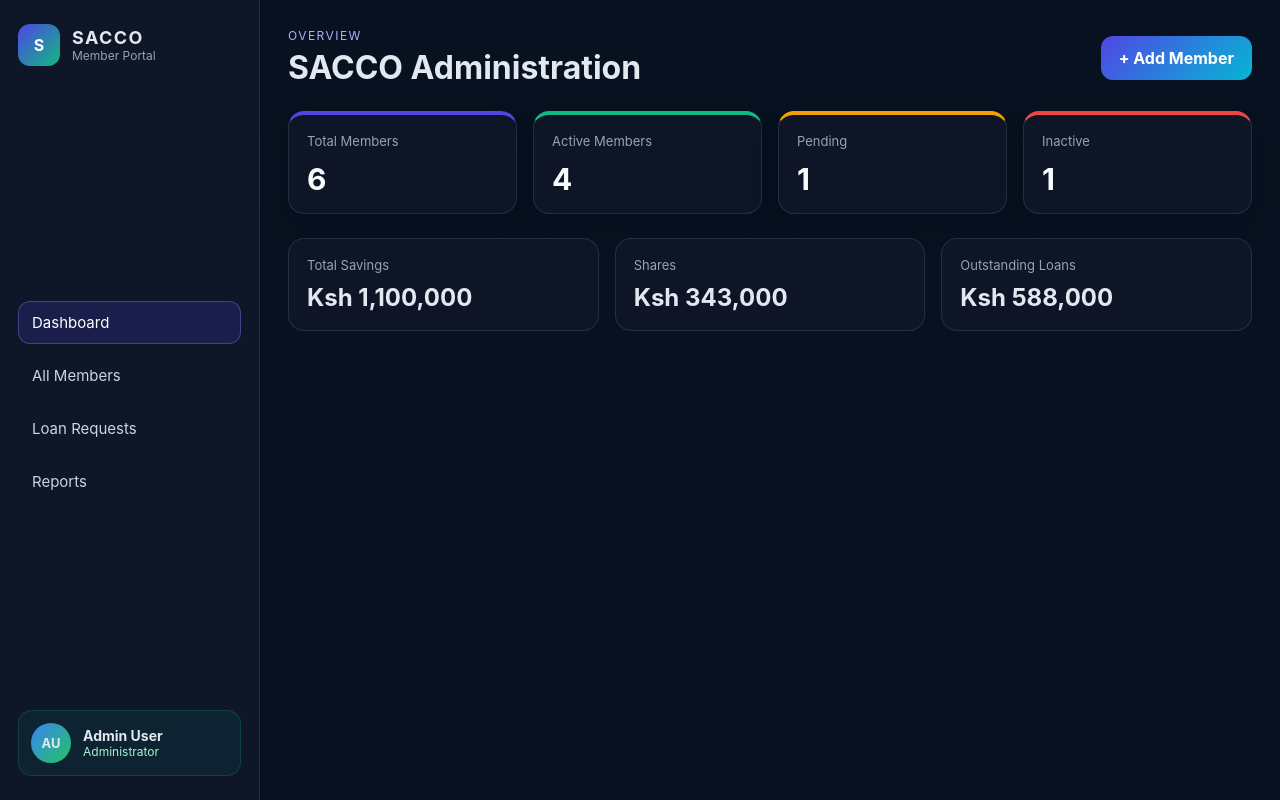
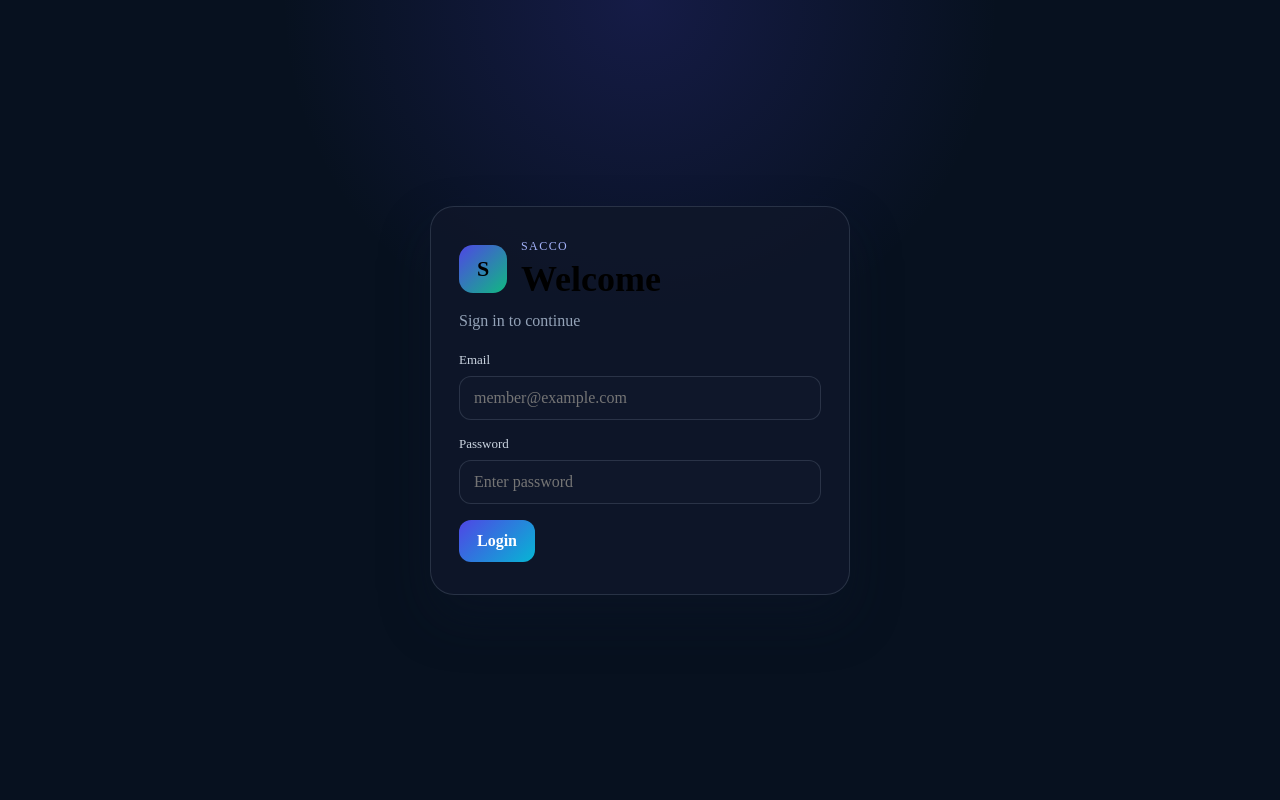
Before and after one commit to stevegilbs254-byte/sacco-system, a React app in the folder frontend/: page / in a window 1280 px wide. Built offline with nearby package versions, Linux system fonts and the light colour scheme; the HTML template or start-up script is replaced by a standard one.

Commit message:
Add member/admin role selection after login and keep the dashboard flow intact

```diff
--- a/frontend/src/App.jsx
+++ b/frontend/src/App.jsx
@@ -104,6 +104,8 @@ function App() {
   const [search, setSearch] = useState('');
   const [statusFilter, setStatusFilter] = useState('All');
   const [selectedMember, setSelectedMember] = useState(ALL_MEMBERS[0]);
+  const [isLoggedIn, setIsLoggedIn] = useState(false);
+  const [loginRole, setLoginRole] = useState('');
 
   const visibleMembers = useMemo(() => {
     return ALL_MEMBERS.filter((member) => {
@@ -120,6 +122,76 @@ function App() {
   const totalSavings = ALL_MEMBERS.reduce((sum, member) => sum + member.savings, 0);
   const totalShares = ALL_MEMBERS.reduce((sum, member) => sum + member.shares, 0);
 
+  const chooseRole = (role) => {
+    setLoginRole(role);
+    setCurrentUser({
+      name: role === 'admin' ? 'Admin User' : 'Member User',
+      role: role === 'admin' ? 'Administrator' : 'Member',
+    });
+    setIsLoggedIn(true);
+  };
+
+  const handleLogin = () => {
+    setIsLoggedIn(true);
+    setLoginRole('');
+  };
+
+  if (!isLoggedIn) {
+    return (
+      <div style={styles.loginPage}>
+        <div style={styles.loginCard}>
+          <div style={styles.logoRow}>
+            <div style={styles.logoBox}>S</div>
+            <div>
+              <div style={styles.brandText}>SACCO</div>
+              <h1 style={styles.loginTitle}>Welcome</h1>
+            </div>
+          </div>
+
+          <p style={styles.loginSubtitle}>Sign in to continue</p>
+
+          <div style={styles.formGroup}>
+            <label style={styles.label}>Email</label>
+            <input style={styles.input} type="email" placeholder="member@example.com" />
+          </div>
+
+          <div style={styles.formGroup}>
+            <label style={styles.label}>Password</label>
+            <input style={styles.input} type="password" placeholder="Enter password" />
+          </div>
+
+          <button type="button" style={styles.primaryButton} onClick={handleLogin}>Login</button>
+        </div>
+      </div>
+    );
+  }
+
+  if (isLoggedIn && !loginRole) {
+    return (
+      <div style={styles.roleSelectPage}>
+        <div style={styles.roleSelectCard}>
+          <p style={styles.kicker}>Continue as</p>
+          <h1 style={styles.roleTitle}>Choose your portal</h1>
+          <p style={styles.roleSubtitle}>Select whether you want to access the member or admin dashboard.</p>
+
+          <div style={styles.roleGrid}>
+            <button type="button" onClick={() => chooseRole('member')} style={{ ...styles.roleButton, ...styles.memberRoleButton }}>
+              <span style={styles.roleIcon}>👤</span>
+              <span style={styles.roleLabel}>Member</span>
+              <small style={styles.roleText}>View your profile, savings, and loan details.</small>
+            </button>
+
+            <button type="button" onClick={() => chooseRole('admin')} style={{ ...styles.roleButton, ...styles.adminRoleButton }}>
+              <span style={styles.roleIcon}>🛡️</span>
+              <span style={styles.roleLabel}>Admin</span>
+              <small style={styles.roleText}>Manage members, loans, and SACCO reports.</small>
+            </button>
+          </div>
+        </div>
+      </div>
+    );
+  }
+
   return (
     <div style={styles.appShell}>
       <aside style={styles.sidebar}>
@@ -127,7 +199,7 @@ function App() {
           <div style={styles.brandIcon}>S</div>
           <div>
             <div style={styles.brandTitle}>SACCO</div>
-            <div style={styles.brandSub}>Member Portal</div>
+            <div style={styles.brandSub}>{loginRole === 'admin' ? 'Admin Portal' : 'Member Portal'}</div>
           </div>
         </div>
 
@@ -159,6 +231,16 @@ function App() {
             style={{ ...styles.navButton, ...(screen === 'reports' ? styles.navButtonActive : {}) }}
           >
             Reports
+          </button>
+          <button
+            type="button"
+            onClick={() => {
+              setIsLoggedIn(false);
+              setLoginRole('');
+            }}
+            style={{ ...styles.navButton, ...styles.logoutButton }}
+          >
+            Logout
           </button>
         </nav>
 
@@ -364,6 +446,140 @@ const statusColor = (status) => {
 };
 
 const styles = {
+  loginPage: {
+    minHeight: '100vh',
+    display: 'grid',
+    placeItems: 'center',
+    background: 'radial-gradient(circle at top, rgba(79,70,229,0.2), transparent 35%), #07111f',
+    padding: '20px',
+  },
+  loginCard: {
+    width: '100%',
+    maxWidth: '420px',
+    background: 'rgba(15, 23, 42, 0.9)',
+    border: '1px solid rgba(148, 163, 184, 0.2)',
+    borderRadius: '24px',
+    padding: '32px 28px',
+    boxShadow: '0 24px 50px rgba(15, 23, 42, 0.35)',
+  },
+  logoRow: {
+    display: 'flex',
+    alignItems: 'center',
+    gap: '14px',
+    marginBottom: '12px',
+  },
+  logoBox: {
+    width: '48px',
+    height: '48px',
+    display: 'grid',
+    placeItems: 'center',
+    borderRadius: '14px',
+    background: 'linear-gradient(135deg, #4f46e5, #10b981)',
+    fontWeight: 800,
+    fontSize: '22px',
+  },
+  brandText: {
+    fontSize: '12px',
+    letterSpacing: '0.12em',
+    color: '#a5b4fc',
+    textTransform: 'uppercase',
+    marginBottom: '4px',
+  },
+  loginTitle: {
+    margin: 0,
+    fontSize: '36px',
+  },
+  loginSubtitle: {
+    margin: '0 0 22px',
+    color: '#94a3b8',
+  },
+  formGroup: {
+    display: 'flex',
+    flexDirection: 'column',
+    gap: '8px',
+    marginBottom: '16px',
+  },
+  label: {
+    fontSize: '13px',
+    color: '#cbd5e1',
+  },
+  input: {
+    width: '100%',
+    background: '#0f172a',
+    border: '1px solid rgba(148, 163, 184, 0.2)',
+    borderRadius: '12px',
+    color: '#e2e8f0',
+    padding: '12px 14px',
+    outline: 'none',
+  },
+  roleSelectPage: {
+    minHeight: '100vh',
+    display: 'grid',
+    placeItems: 'center',
+    padding: '32px',
+    background: 'radial-gradient(circle at center, rgba(14,165,233,0.18), transparent 35%)',
+  },
+  roleSelectCard: {
+    width: 'min(820px, 100%)',
+    background: 'rgba(15, 23, 42, 0.82)',
+    border: '1px solid rgba(148, 163, 184, 0.18)',
+    borderRadius: '28px',
+    padding: '36px 28px',
+    boxShadow: '0 24px 50px rgba(15, 23, 42, 0.35)',
+  },
+  roleTitle: {
+    margin: '14px 0 10px',
+    fontSize: 'clamp(2rem, 4vw, 3rem)',
+  },
+  roleSubtitle: {
+    margin: '0 0 26px',
+    color: '#94a3b8',
+    fontSize: '1.05rem',
+  },
+  roleGrid: {
+    display: 'grid',
+    gridTemplateColumns: 'repeat(2, minmax(220px, 1fr))',
+    gap: '22px',
+  },
+  roleButton: {
+    display: 'flex',
+    flexDirection: 'column',
+    alignItems: 'flex-start',
+    gap: '12px',
+    minHeight: '220px',
+    borderRadius: '22px',
+    padding: '28px 22px',
+    color: '#fff',
+    border: '1px solid rgba(255,255,255,0.08)',
+    textAlign: 'left',
+    cursor: 'pointer',
+    transition: 'transform 0.2s ease',
+  },
+  memberRoleButton: {
+    background: 'linear-gradient(135deg, #0ea5e9, #2563eb)',
+  },
+  adminRoleButton: {
+    background: 'linear-gradient(135deg, #8b5cf6, #4338ca)',
+  },
+  roleIcon: {
+    display: 'inline-flex',
+    alignItems: 'center',
+    justifyContent: 'center',
+    width: '58px',
+    height: '58px',
+    borderRadius: '16px',
+    background: 'rgba(255,255,255,0.14)',
+    fontSize: '1.8rem',
+  },
+  roleLabel: {
+    fontSize: '1.6rem',
+    fontWeight: 700,
+  },
+  roleText: {
+    color: 'rgba(255,255,255,0.8)',
+    lineHeight: 1.5,
+    fontSize: '0.96rem',
+  },
   appShell: {
     display: 'flex',
     minHeight: '100vh',
@@ -425,6 +641,11 @@ const styles = {
     background: 'rgba(79, 70, 229, 0.18)',
     color: '#fff',
     boxShadow: 'inset 0 0 0 1px rgba(129, 140, 248, 0.35)',
+  },
+  logoutButton: {
+    marginTop: '8px',
+    background: 'rgba(167, 139, 250, 0.12)',
+    color: '#e9d5ff',
   },
   userBox: {
     display: 'flex',
```
